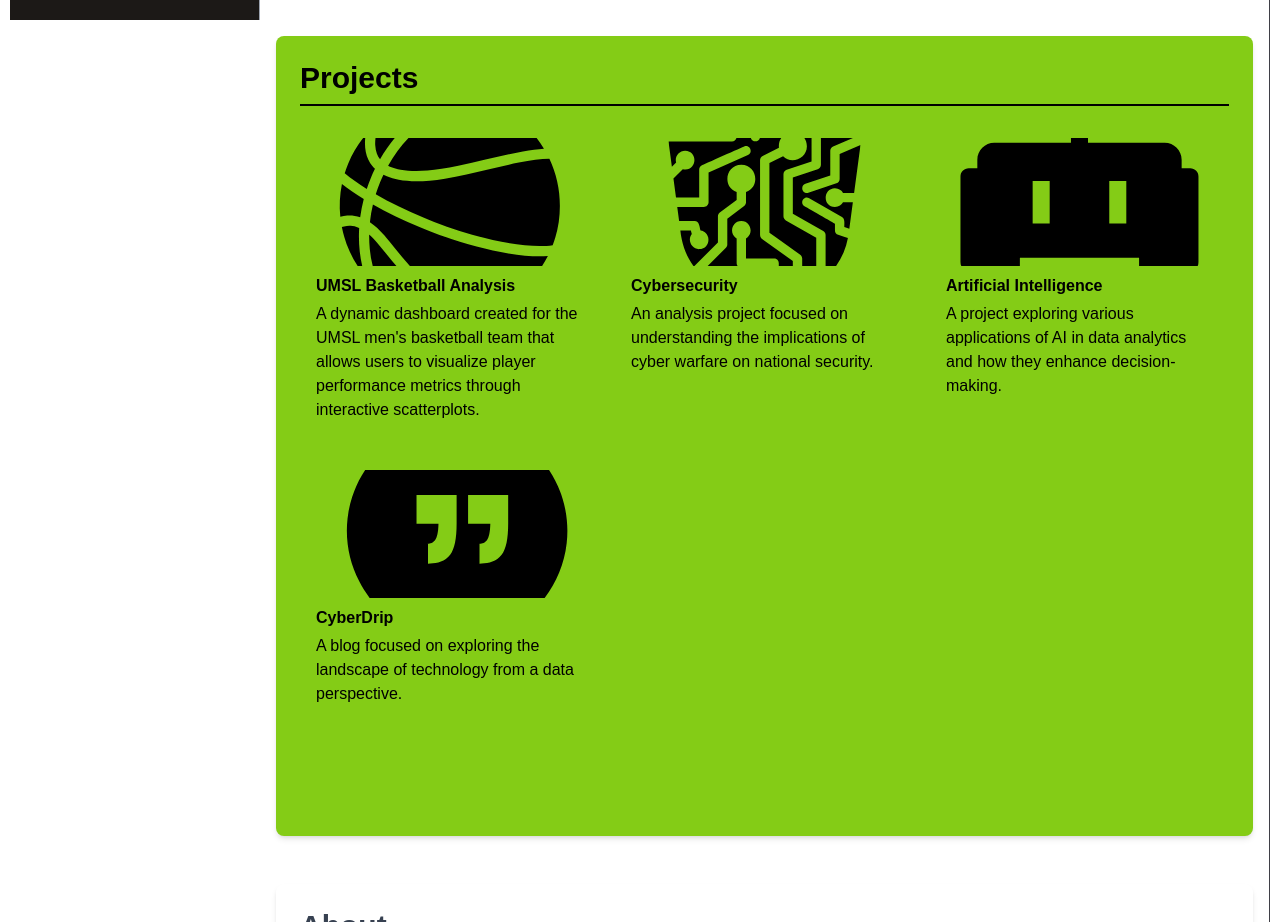
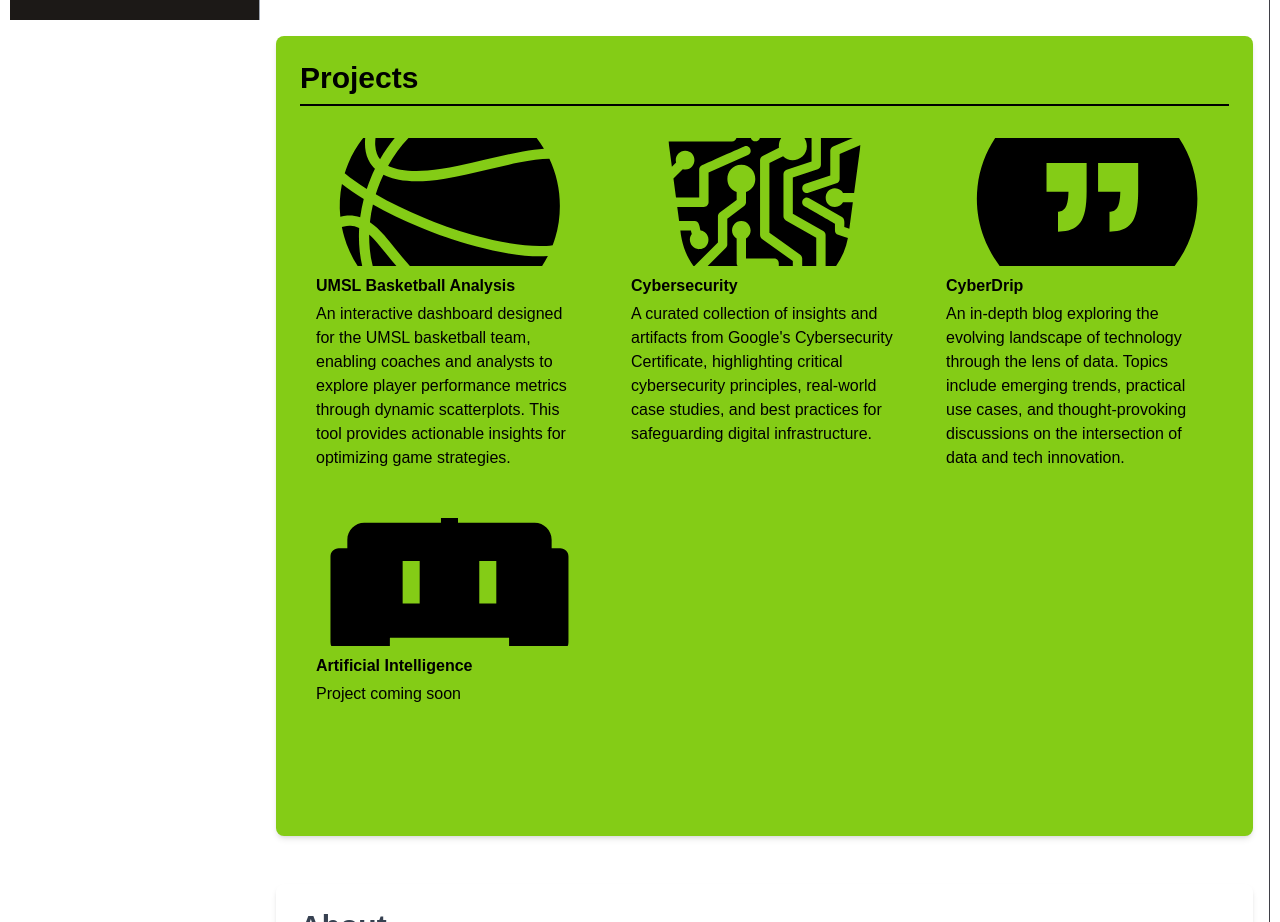
Before and after one commit to malcolmjconnor/mjc-portfolio, a Next.js app in the folder mjc-portfolio/: page / in a window 1280 px wide. Shown: the part 780-1702 px from the top of the page. Built offline with nearby package versions, Linux system fonts and the light colour scheme.

Commit message:
portfolio updates

```diff
--- a/mjc-portfolio/app/components/Projects.js
+++ b/mjc-portfolio/app/components/Projects.js
@@ -9,31 +9,31 @@
       <div className="grid grid-cols-1 md:grid-cols-2 lg:grid-cols-3 gap-4 mt-4">
         <ProjectItems
           title="UMSL Basketball Analysis"
-          description="A dynamic dashboard created for the UMSL men's basketball team that allows users to visualize player performance metrics through interactive scatterplots."
+          description="An interactive dashboard designed for the UMSL basketball team, enabling coaches and analysts to explore player performance metrics through dynamic scatterplots. This tool provides actionable insights for optimizing game strategies."
           link="https://umsl-bball.streamlit.app"
           imgSrc="/images/ball2.svg"
           altText="UMSL Basketball Analysis"
         />
         <ProjectItems
           title="Cybersecurity"
-          description="An analysis project focused on understanding the implications of cyber warfare on national security."
+          description="A curated collection of insights and artifacts from Google's Cybersecurity Certificate, highlighting critical cybersecurity principles, real-world case studies, and best practices for safeguarding digital infrastructure."
           link="https://drive.google.com/file/d/1DxKuxnoIp5JFhC2Gdv4Pm2qyNVS5M_Wv"
           imgSrc="/images/cyber2.svg"
           altText="Cybersecurity"
         />
         <ProjectItems
-          title="Artificial Intelligence"
-          description="A project exploring various applications of AI in data analytics and how they enhance decision-making."
-          link="URL_TO_ARTIFICIAL_INTELLIGENCE"
-          imgSrc="/images/bot2.svg"
-          altText="Artificial Intelligence"
-        />
-        <ProjectItems
           title="CyberDrip"
-          description="A blog focused on exploring the landscape of technology from a data perspective."
+          description="An in-depth blog exploring the evolving landscape of technology through the lens of data. Topics include emerging trends, practical use cases, and thought-provoking discussions on the intersection of data and tech innovation."
           link="https://medium.com/@cyberdrip"
           imgSrc="/images/blog2.svg"
           altText="CyberDrip Blog"
+        />
+        <ProjectItems
+          title="Artificial Intelligence"
+          description="Project coming soon"
+          // link=""
+          imgSrc="/images/bot2.svg"
+          altText="Artificial Intelligence"
         />
       </div>
     </section>
```
